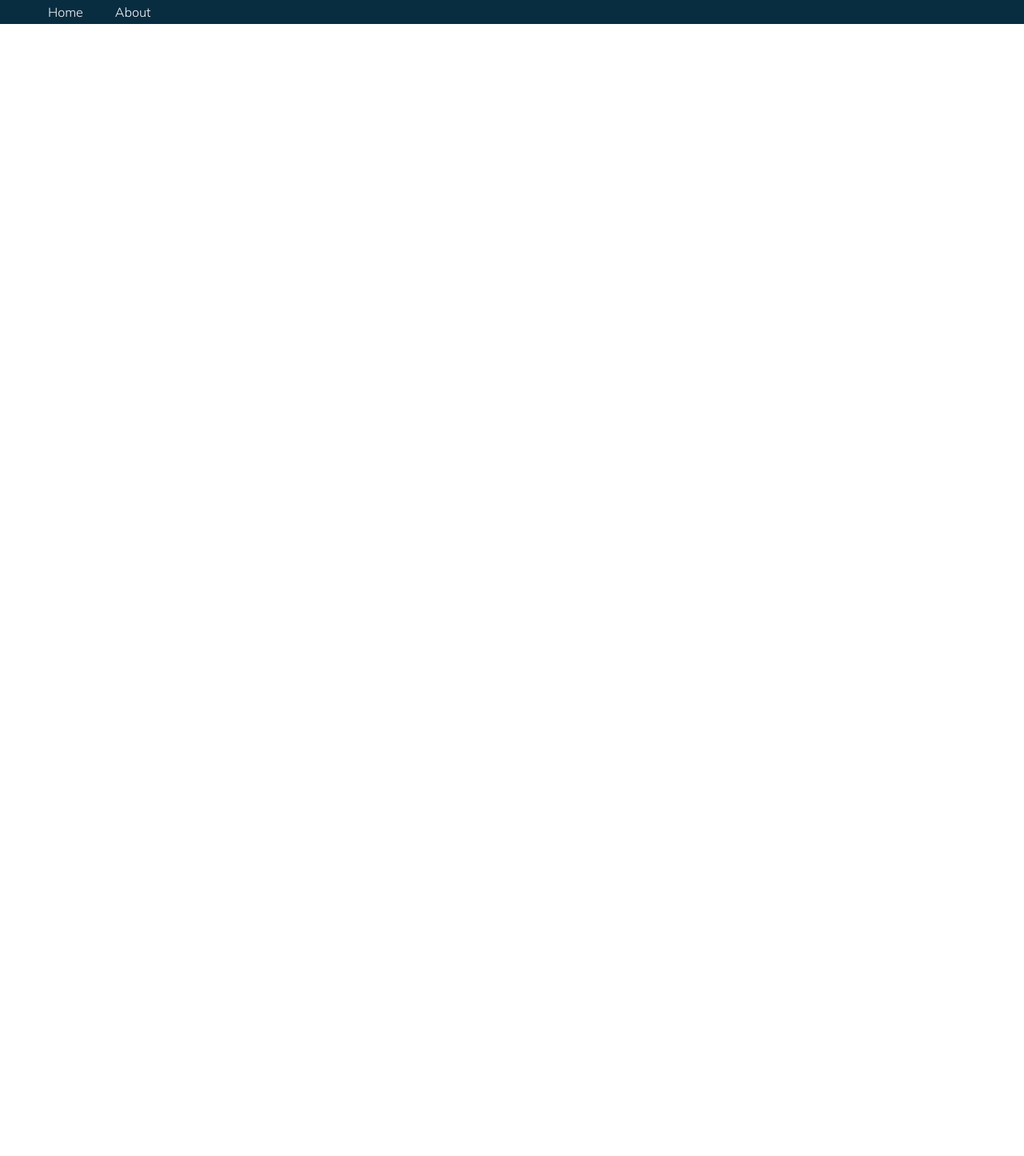
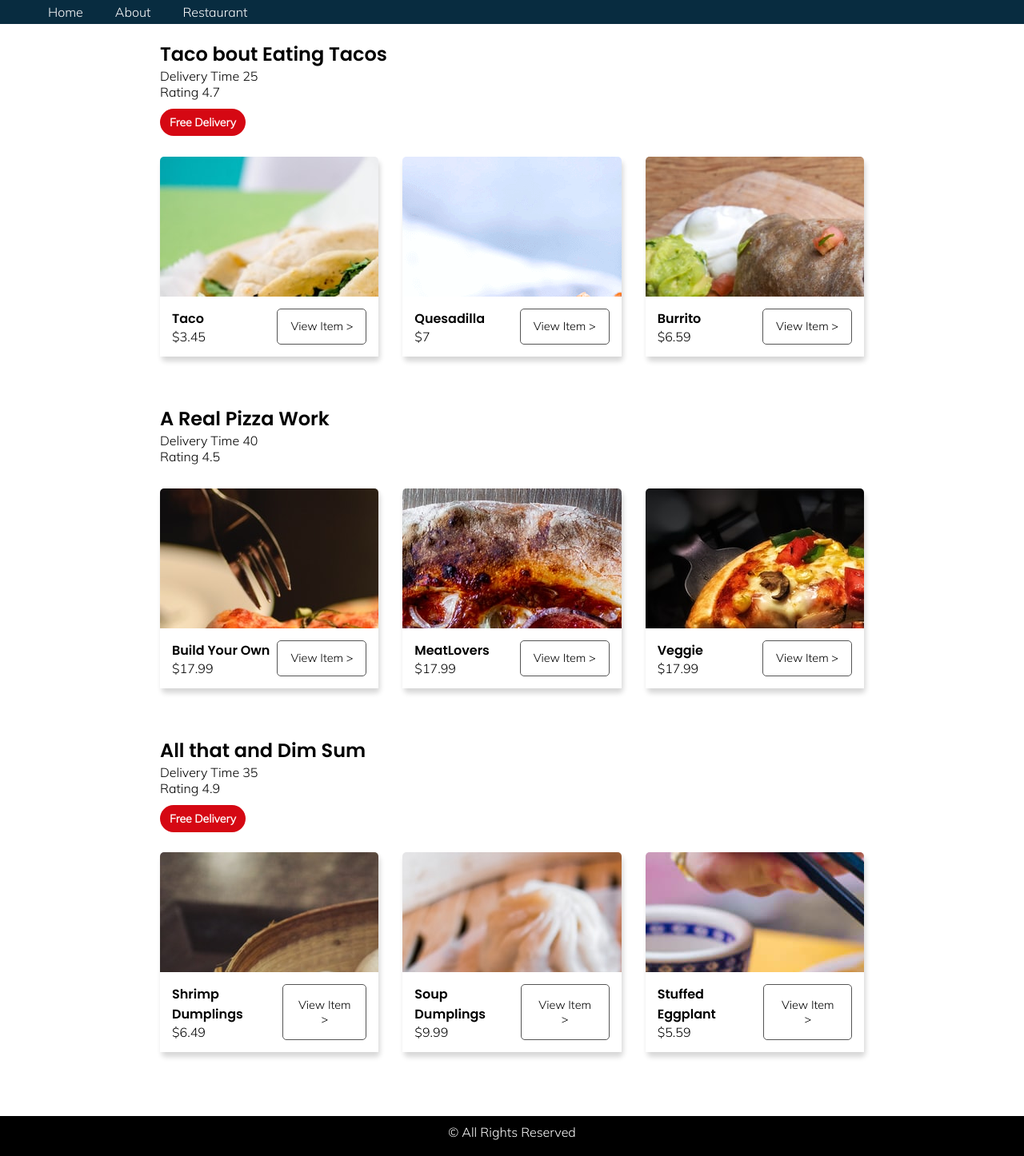
Before and after one commit to Gokhan-Unal/nuxtfoodapp, a Nuxt app: page /restaurants in a window 1280 px wide. Before the commit this address had no page. Shown: the whole page at 80% size. Before the commit the page ends 800 px from the top, so only its background shows below. Built offline with nearby package versions, Linux system fonts and the light colour scheme.

Commit message:
app menu and footer

```diff
--- a/components/AppMenu.vue
+++ b/components/AppMenu.vue
@@ -6,6 +6,9 @@
       </li>
       <li>
         <nuxt-link to="/about">About</nuxt-link>
+      </li>
+      <li>
+        <nuxt-link to="/restaurants">Restaurant</nuxt-link>
       </li>
     </ul>
   </nav>
--- /dev/null
+++ b/components/Footer.vue
@@ -0,0 +1,15 @@
+<template>
+  <footer>
+    <p>&copy; All Rights Reserved</p>
+  </footer>
+</template>
+
+<script>
+export default {};
+</script>
+
+<style lang="scss" scoped>
+p {
+  color: white;
+}
+</style>
--- a/layouts/default.vue
+++ b/layouts/default.vue
@@ -4,13 +4,15 @@
       <app-menu />
       <Nuxt />
     </div>
+    <Footer />
   </div>
 </template>
 
 <script>
 import AppMenu from "../components/AppMenu.vue";
+import Footer from "../components/Footer.vue";
 export default {
-  components: { AppMenu },
+  components: { AppMenu, Footer },
 };
 </script>
 
--- /dev/null
+++ b/pages/restaurants.vue
@@ -0,0 +1,17 @@
+<template>
+  <div>
+    <main class="container restaurant">
+      <app-restaurant-info />
+    </main>
+  </div>
+</template>
+
+<script>
+import AppRestaurantInfo from "../components/AppRestaurantInfo.vue";
+export default {
+  components: { AppRestaurantInfo },
+};
+</script>
+
+<style lang="scss" scoped>
+</style>
```
